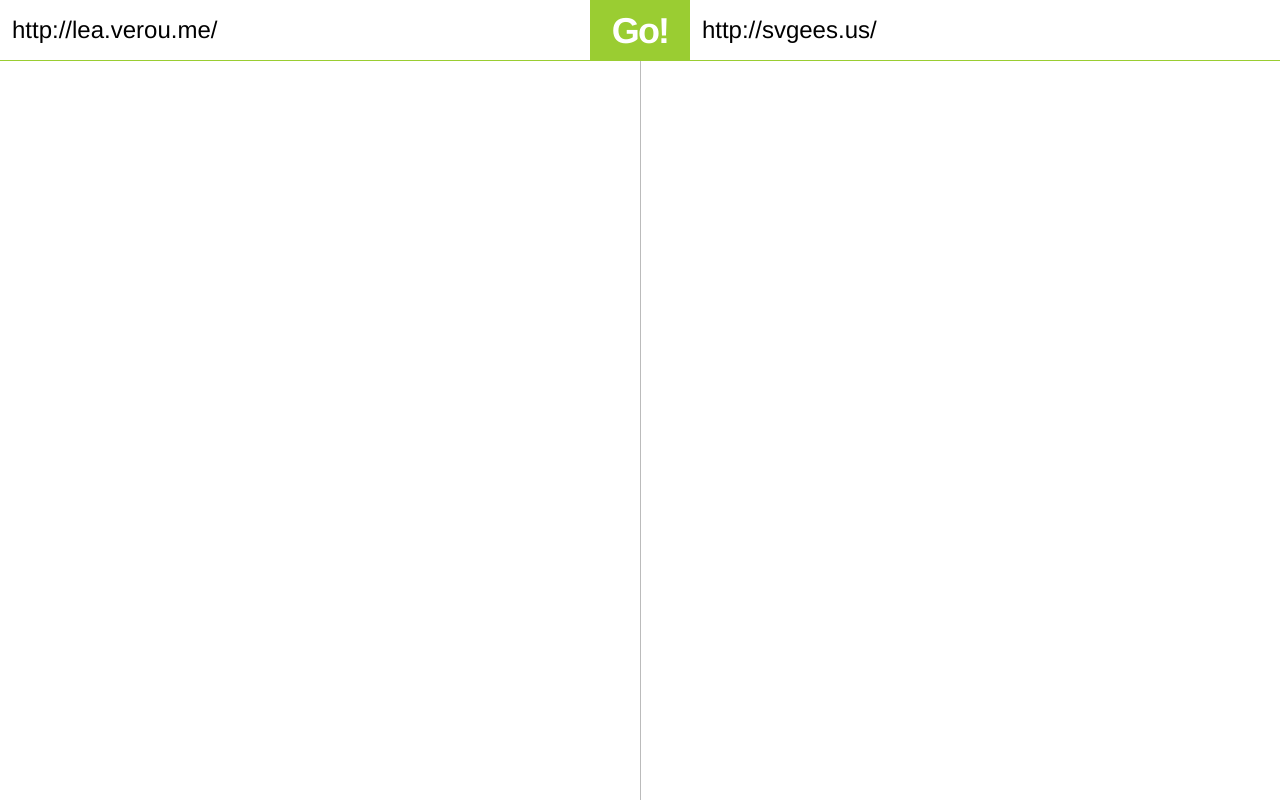
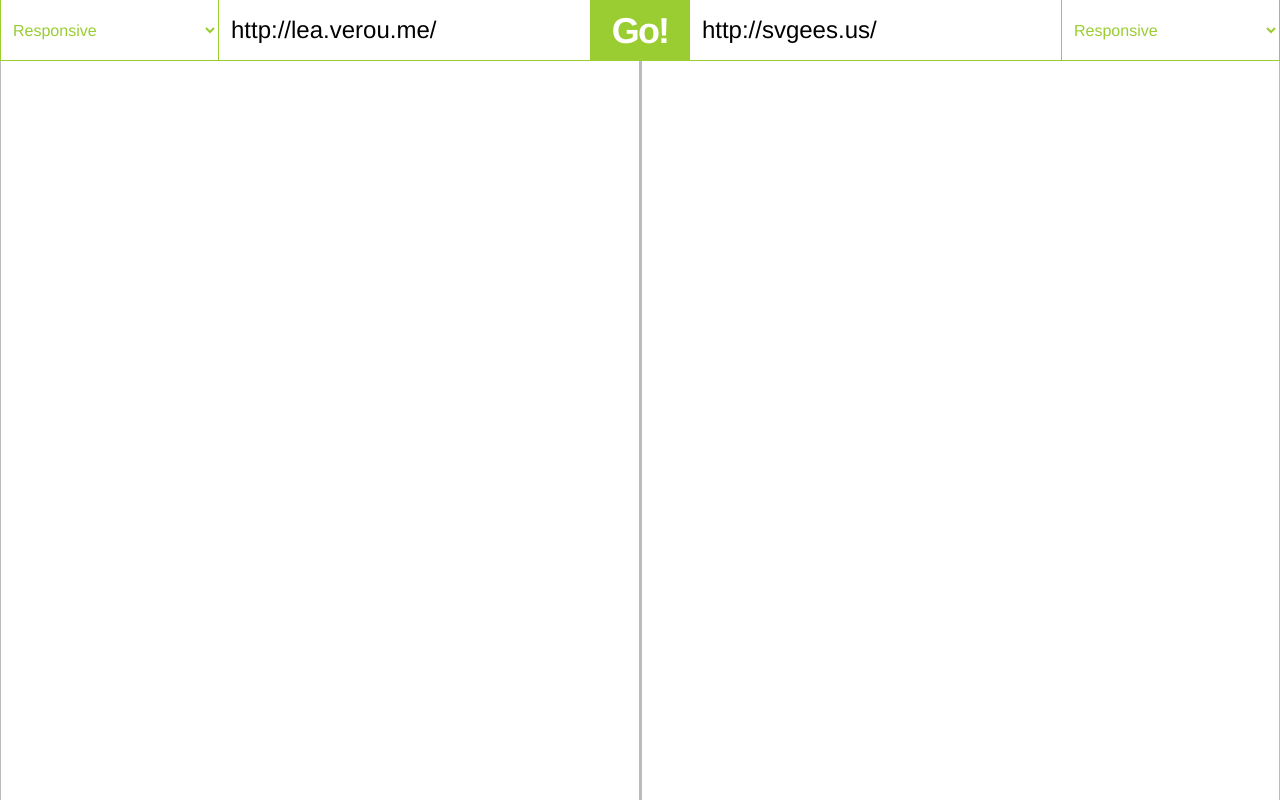
Before and after one commit to LeaVerou/duoload, a plain HTML site: page index.html in a window 1280 px wide. Drawn offline with Linux system fonts and the light colour scheme.

Commit message:
Add device sizes options to each url/panel

```diff
--- a/code.js
+++ b/code.js
@@ -8,6 +8,23 @@ function $$(selector) {
 
 var iframes = $$("iframe");
 var urls = $$("input");
+
+function resizeIframe () {
+	const screenSizeOption =  this.value
+	const targetIframe = parseInt(this.dataset.targetIframe);
+	let screenSizeValue = []
+
+	if (screenSizeOption === 'auto') {
+		screenSizeValue = ['100%', '100%'];
+	} else {
+		screenSizeValue = this.value.split('x').map(val => `${val}px`);
+	}
+
+	iframes[targetIframe].style.width = screenSizeValue[0];
+	iframes[targetIframe].style.height = screenSizeValue[1];
+}
+
+$$(".device_select").forEach(el => el.addEventListener('change', resizeIframe))
 
 $("form").onsubmit = function() {
 	for (let i=0; i < 2; i++) {
--- a/index.html
+++ b/index.html
@@ -9,14 +9,54 @@
 
 <header>
 	<form>
-		<input type="url" id="url1" placeholder="First URL" value="http://lea.verou.me/" autocomplete="url">
-		<input type="url" id="url2" placeholder="Second URL" value="http://svgees.us/" autocomplete="url">
+		<div class="area_url">
+			<select class="device_select" data-target-iframe="0">
+				<option value="auto" selected>Responsive</option>
+				<option value="360x640">Galaxy S5</option>
+				<option value="768x1024">iPad</option>
+				<option value="768x1024">iPad Mini</option>
+				<option value="1024x1366">iPad Pro</option>
+				<option value="320x480">iPhone4</option>
+				<option value="320x568">Ipnone 5</option>
+				<option value="375x667">Ipnone 6</option>
+				<option value="414x736">Ipnone 6 Plus</option>
+				<option value="1440x900">Laptop with HiDPI screen</option>
+				<option value="1280x800">Laptop with MDPI screen</option>
+				<option value="1280x950">Laptop with touch</option>
+				<option value="412x732">Nexus 5X</option>
+				<option value="412x732">Nexus 6P</option>
+			</select>
+			<input type="url" id="url1" placeholder="First URL" value="http://lea.verou.me/" autocomplete="url">
+		</div>
+		<div class="area_url">
+			<input type="url" id="url2" placeholder="Second URL" value="http://svgees.us/" autocomplete="url">
+			<select class="device_select" data-target-iframe="1">
+				<option value="auto" selected>Responsive</option>
+				<option value="360x640">Galaxy S5</option>
+				<option value="768x1024">iPad</option>
+				<option value="768x1024">iPad Mini</option>
+				<option value="1024x1366">iPad Pro</option>
+				<option value="320x480">iPhone4</option>
+				<option value="320x568">Ipnone 5</option>
+				<option value="375x667">Ipnone 6</option>
+				<option value="414x736">Ipnone 6 Plus</option>
+				<option value="1440x900">Laptop with HiDPI screen</option>
+				<option value="1280x800">Laptop with MDPI screen</option>
+				<option value="1280x950">Laptop with touch</option>
+				<option value="412x732">Nexus 5X</option>
+				<option value="412x732">Nexus 6P</option>
+			</select>
+		</div>
 		<button>Go!</button>
 	</form>
 </header>
 <main>
-	<iframe></iframe>
-	<iframe></iframe>
+	<div class="area_iframe">
+		<iframe></iframe>
+	</div>
+	<div class="area_iframe">
+		<iframe></iframe>
+	</div>
 </main>
 
 <script src="code.js"></script>
--- a/style.css
+++ b/style.css
@@ -22,27 +22,31 @@ form, main {
 	display: flex;
 }
 
-input, iframe {
-	flex: 1;
-}
-
 input {
 	padding: .5em;
 	border: 0;
-	border-bottom: 1px solid yellowgreen;
+	flex: 3;
 }
 
-	input:last-of-type {
-		order: 1;
-	}
+select {
+	font-size: 16px;
+  display: inline-block;
+  padding: .5em;
+  border-color: yellowgreen;
+  color: yellowgreen;
+  background: #fff;
+  border-width: 0 1px 0 1px;
+  flex: 1;
+}
 
 iframe {
 	border: 0;
+	background-color: #fff;
+	width: 100%;
+	height: 100%;
+	border: 1px solid #bbb;
+	transition: width .4s linear, height .4s linear;
 }
-
-	iframe:last-of-type {
-		border-left: 1px solid #bbb;
-	}
 
 button {
 	position: relative;
@@ -53,10 +57,37 @@ button {
 	font-weight: bold;
 	cursor: pointer;
 	font-size: 150%;
-
 	letter-spacing: -.05em;
 }
 
 	button:hover {
 		background: hsl(30, 100%, 50%);
 	}
+
+.area_url {
+	flex: 1;
+	display: flex;
+	border-bottom: 1px solid yellowgreen;
+}
+
+	.area_url:last-of-type {
+		order: 1;
+	}
+
+.area_iframe {
+	flex: 1;
+	display: flex;
+	background-color: #fff;
+	background-image: linear-gradient(45deg, #ddd 25%, transparent 25%, transparent 75%, #ddd 75%, #ddd),
+	linear-gradient(45deg, #ddd 25%, transparent 25%, transparent 75%, #ddd 75%, #ddd);
+	background-size:32px 32px;
+	background-position:0 0, 16px 16px;
+	align-items: center;
+	align-content: center;
+	justify-content: center;
+	overflow: hidden;
+}
+
+	.area_iframe:last-of-type {
+		border-left: 1px solid #bbb;
+	}
```
